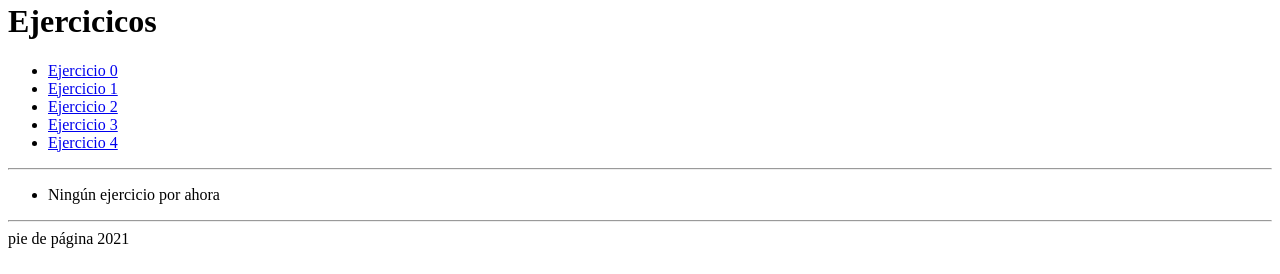
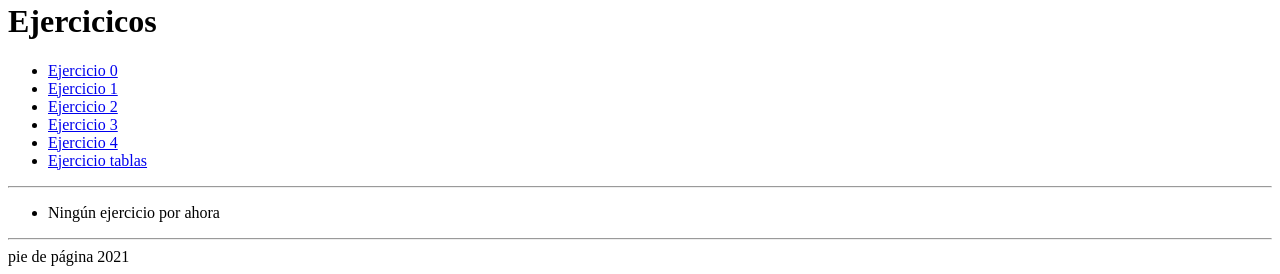
Before and after one commit to Oliwizz7/oliwizz7.github.io, a plain HTML site: page index.html in a window 1280 px wide. Shown: the part 824-1098 px from the top of the page. Drawn offline with Linux system fonts and the light colour scheme.

Commit message:
Add files via upload

```diff
--- a/index.html
+++ b/index.html
@@ -22,6 +22,7 @@
 					<li> <a href="pagina 4.html"> Ejercicio 2</a> </li>
 					<li> <a href="pagina 5.html"> Ejercicio 3</a> </li>
 					<li> <a href="pagina 6.html"> Ejercicio 4 </a> </li>
+					<li> <a href="tabla1.html"> Ejercicio tablas </a> </li>
 				</ul>
 			</article>
 
```
